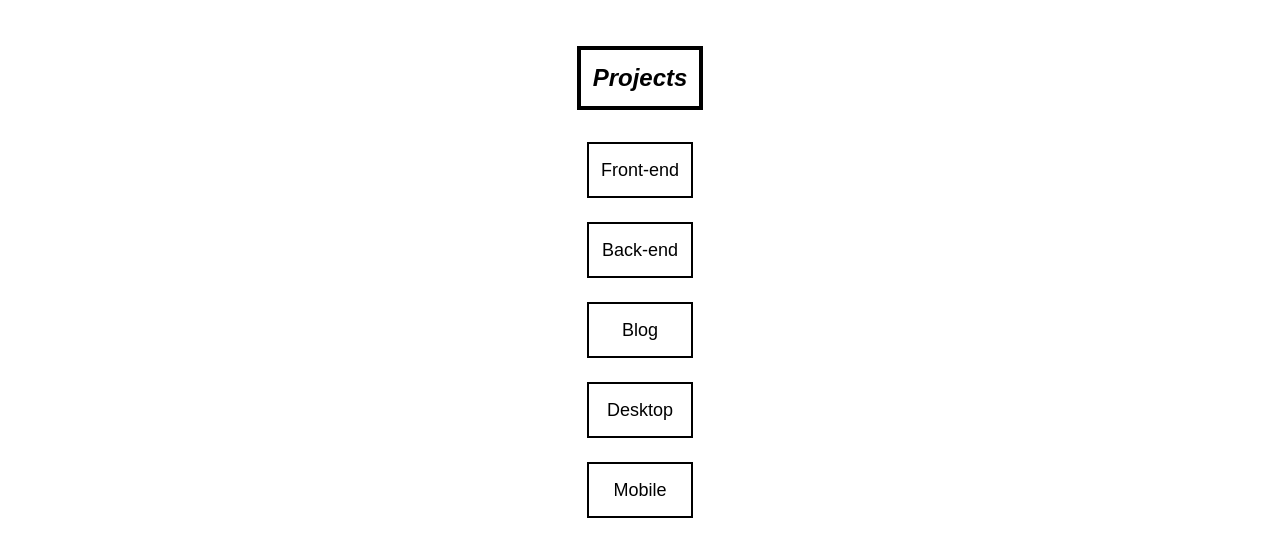
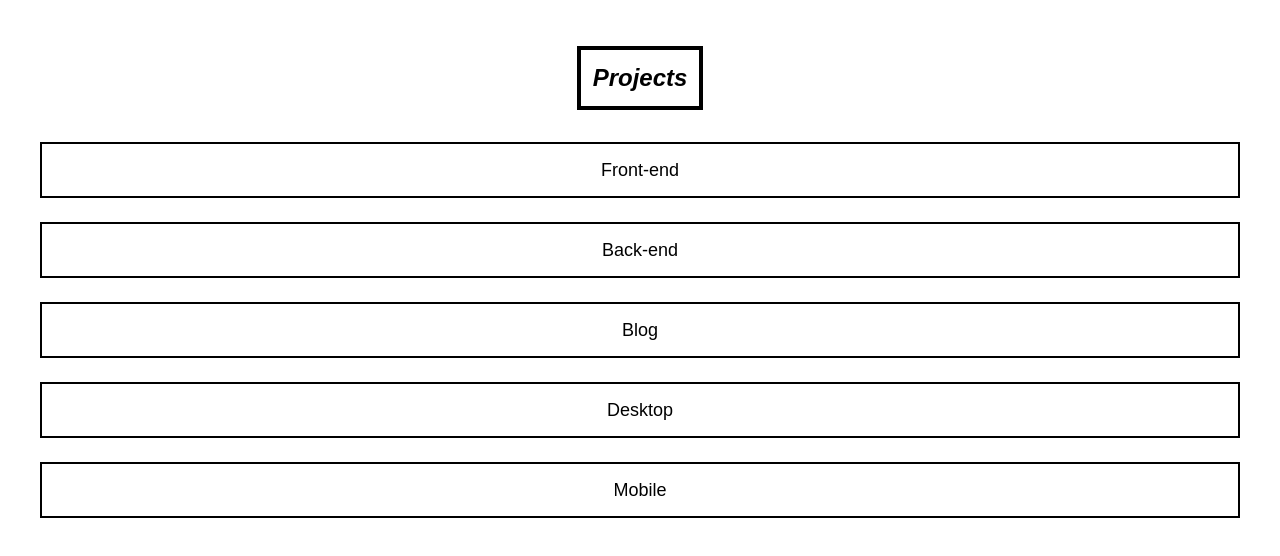
Before and after one commit to andresMataX/portafolio, a website: page index.html in a window 1280 px wide. Shown: the part 1806-2362 px from the top of the page. Drawn offline with Linux system fonts and the light colour scheme; a web font is replaced by a local one.

Commit message:
Fix: Zona de proyectos y correción de Next a Tailwind

```diff
--- a/index.html
+++ b/index.html
@@ -31,7 +31,7 @@
                     use
                     the technology 💻 and
                     watch racing-sports 🏎. <br><br>
-                    🌱 I'm currently learning React, Node, Next
+                    🌱 I'm currently learning ReactJS, NodeJS and TailwindCSS
                     <br><br>
                     📫 How to reach me: andresmata.c21@gmail.com
                 </p>
@@ -150,28 +150,28 @@
             <h2 class="border-4 border-black text-2xl p-3 mb-5 text-center italic font-bold">
                 Projects
             </h2>
-            <div id="projects" class="flex flex-col">
-                <a href="#">
+            <div id="projects" class="w-full flex flex-col items-center">
+                <a href="#" class="w-full">
                     <h3 class="border-2 border-black text-lg m-3 p-3 text-center">
                         Front-end
                     </h3>
                 </a>
-                <a href="#">
+                <a href="#" class="w-full">
                     <h3 class="border-2 border-black text-lg m-3 p-3 text-center">
                         Back-end
                     </h3>
                 </a>
-                <a href="#">
+                <a href="#" class="w-full">
                     <h3 class="border-2 border-black text-lg m-3 p-3 text-center">
                         Blog
                     </h3>
                 </a>
-                <a href="#">
+                <a href="#" class="w-full">
                     <h3 class="border-2 border-black text-lg m-3 p-3 text-center">
                         Desktop
                     </h3>
                 </a>
-                <a href="#">
+                <a href="#" class="w-full">
                     <h3 class="border-2 border-black text-lg m-3 p-3 text-center">
                         Mobile
                     </h3>
```
